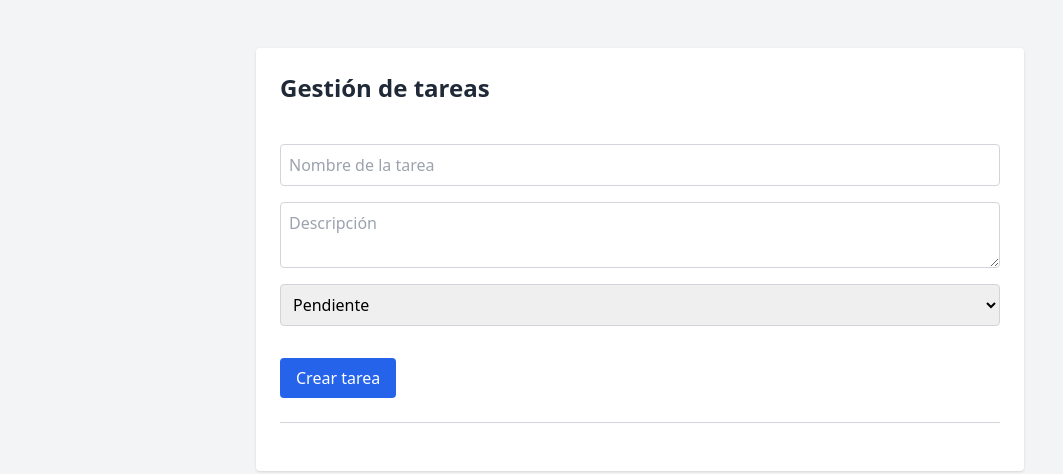
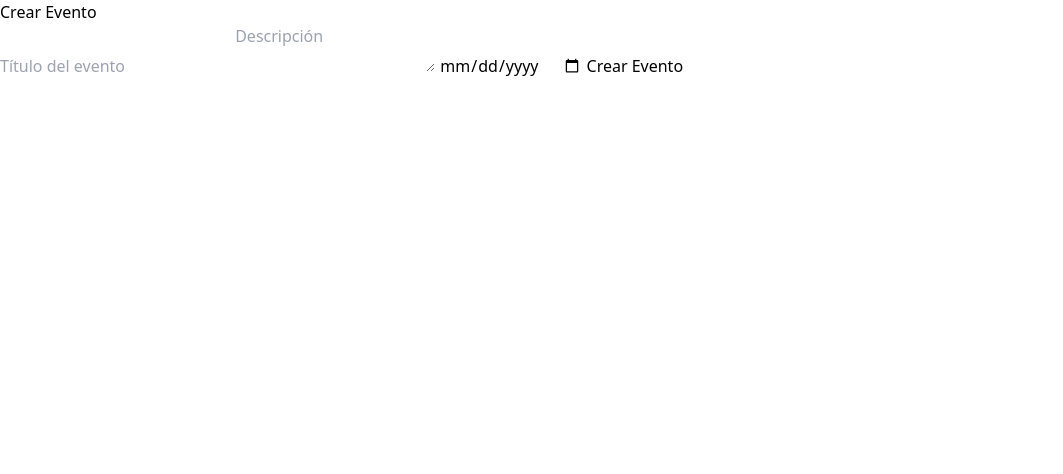
Before and after one commit to nachjv19/SpaStock, a website built with Vite: page views/tasks.html in a window 1280 px wide. Shown: the whole page, without its empty margins (0-1063 px from the left). Built offline with nearby package versions, Linux system fonts and the light colour scheme; files whose address does not match are found by name.

Commit message:
Update tasks.html

```diff
--- a/views/tasks.html
+++ b/views/tasks.html
@@ -1,56 +1,19 @@
-<section class="p-6 bg-gray-100 min-h-screen">
-  <div id="navbar" class="mb-6"></div>
+<!-- admin-events.html -->
+<!DOCTYPE html>
+<html lang="es">
+<head>
+  <meta charset="UTF-8" />
+  <title>Gestión de Eventos - Admin</title>
+</head>
+<body>
+  <h1>Crear Evento</h1>
+  <form id="event-form">
+    <input type="text" id="title" placeholder="Título del evento" required />
+    <textarea id="description" placeholder="Descripción" required></textarea>
+    <input type="date" id="date" required />
+    <button type="submit">Crear Evento</button>
+  </form>
 
-  <div class="max-w-3xl mx-auto bg-white shadow rounded p-6 space-y-6">
-    <h2 class="text-2xl font-bold text-gray-800">Gestión de tareas</h2>
-
-    <!-- Formulario para crear tarea -->
-    <div class="space-y-4">
-      <!-- ID solo visible para admin -->
-      <div id="id-container" class="mb-4 hidden">
-        <label for="task-id" class="block mb-1 text-sm">ID (solo admin)</label>
-        <input
-          id="task-id"
-          type="number"
-          class="w-full p-2 border border-gray-300 rounded bg-gray-100 cursor-not-allowed"
-          readonly
-        />
-      </div>
-
-      <input
-        id="task-name"
-        type="text"
-        placeholder="Nombre de la tarea"
-        class="w-full p-2 border border-gray-300 rounded"
-      />
-      <textarea
-        id="task-desc"
-        placeholder="Descripción"
-        class="w-full p-2 border border-gray-300 rounded"
-      ></textarea>
-      <select
-        id="task-status"
-        class="w-full p-2 border border-gray-300 rounded"
-      >
-        <option value="pendiente">Pendiente</option>
-        <option value="en proceso">En proceso</option>
-        <option value="terminada">Terminada</option>
-      </select>
-
-      <!-- Asignación de usuario solo para admin -->
-      <div id="assign-container"></div>
-
-      <button
-        id="btn-create-task"
-        class="bg-blue-600 text-white px-4 py-2 rounded hover:bg-blue-700"
-      >
-        Crear tarea
-      </button>
-    </div>
-
-    <hr class="border-gray-300" />
-
-    <!-- Aquí se listarán las tareas -->
-    <div id="task-list" class="space-y-4"></div>
-  </div>
-</section>
+  <script type="module" src="./admin-events.js"></script>
+</body>
+</html>
```
